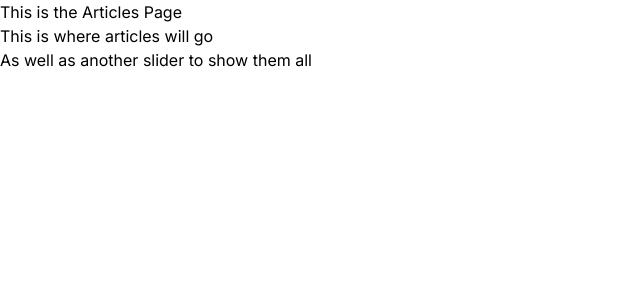
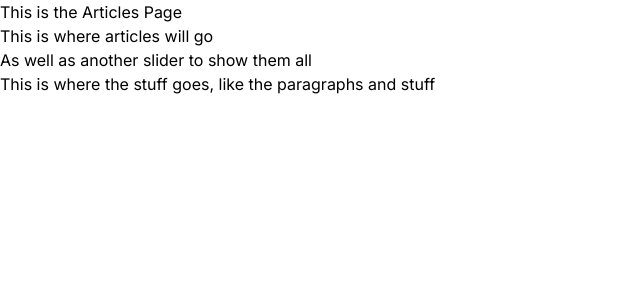
Before and after one commit to NateCreedDonato/the-instrumentalist, a Next.js app: page /articles in a window 1280 px wide. Shown: the top 300 px of the page, without its empty margins (0-640 px from the left). Built offline with nearby package versions, Linux system fonts and the light colour scheme; a web font is replaced by a local one.

Commit message:
Update page.tsx

```diff
--- a/app/articles/page.tsx
+++ b/app/articles/page.tsx
@@ -8,7 +8,9 @@ export default function Articles () {
                 <h2>This is where articles will go</h2>
                 <h3>As well as another slider to show them all</h3>
             </div>
-
+            <div>
+                <p>This is where the stuff goes, like the paragraphs and stuff</p>
+            </div>
         </>
 
     )
```
